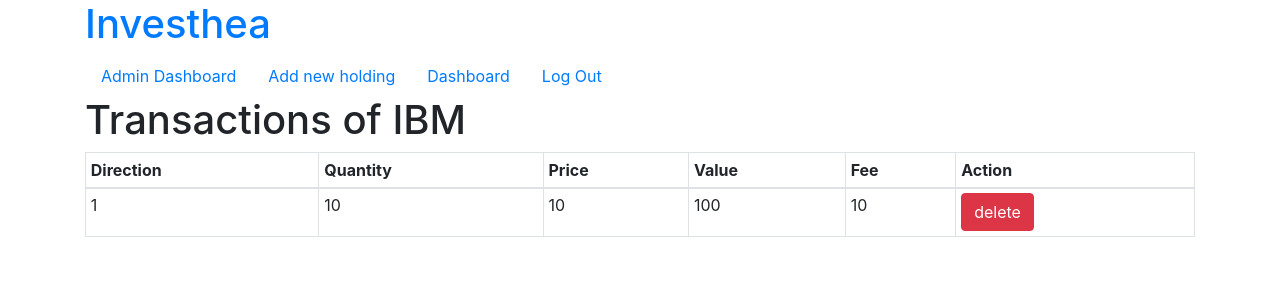
After one commit to petrvacha/investhea, a Django app: a page that uses web/templates/security_transactions/security_transactions.html in a window 1280 px wide. The commit adds this page. Shown: the top 300 px of the page. Run offline with Django 3.2, Linux system fonts and the light colour scheme; a user stored in the database is signed in; tables that the repository leaves empty hold one stand-in row (values such as "Sample post"); some libraries are stand-ins or nearby versions.

Commit message:
added list of transactions

```diff
--- a/web/services/users_securities.py
+++ b/web/services/users_securities.py
@@ -1,6 +1,7 @@
 from web.models import Exchange, UsersSecurities, User, Security
 from datetime import datetime
 from django.db.models import Sum
+from django.db.models import ExpressionWrapper, FloatField, F
 
 
 def create_users_security(*,
@@ -132,3 +133,21 @@
             }
 
     return results
+
+
+def get_users_transactions(*,
+                           user: User,
+                           ticker: str) -> dict:
+    ticker_string, exchange_string = ticker.split('.')
+    exchange = Exchange.objects.get(name=exchange_string)
+    security = Security.objects.get(ticker=ticker_string, exchange=exchange)
+    transactions = UsersSecurities.objects.filter(user=user, security=security).annotate(value=ExpressionWrapper(F('quantity') * F('price'), output_field=FloatField())).values()
+    # for transaction in transactions:
+    #     transaction
+    return transactions
+
+
+def delete_users_transaction(*,
+                             user: User,
+                             id: int) -> None:
+    UsersSecurities.objects.get(id=id, user=user).delete()
--- a/web/templates/dashboard/dashboard.html
+++ b/web/templates/dashboard/dashboard.html
@@ -25,7 +25,7 @@
 	<tbody>
 		{% for ticker, hold in securities.hold.items %}
 			<tr>
-				<td title="{{ securities.ticker_info|get_item:ticker|get_item:'ticker_name' }}">{{ ticker }}</td>
+				<td title="{{ securities.ticker_info|get_item:ticker|get_item:'ticker_name' }}"><a href="{% url 'security_transactions' ticker %}">{{ ticker }}</a></td>
 				<td> {{ hold|get_item:'total_quantity' }} </td>
 				<td></td>
 				<td></td>
--- /dev/null
+++ b/web/templates/security_transactions/security_transactions.html
@@ -0,0 +1,50 @@
+{% extends 'base.html' %}
+
+{% block title %}Security Transactions{% endblock %}
+
+{% block content %}
+<div class="content-section">
+	<h1>Transactions of IBM</h1>
+</div>
+<div id="security-transactions">
+<table class="table table-sm table-hover table-bordered">
+	<thead>
+	  <tr>
+		<th scope="col">Direction</th>
+		<th scope="col">Quantity</th>
+		<th scope="col">Price</th>
+		<th scope="col">Value</th>
+		<th scope="col">Fee</th>
+		<th scope="col">Action</th>
+	  </tr>
+	</thead>
+	<tbody>
+		<tr v-for="transaction in transactions">
+			<td scope="col">[[ transaction['direction'] ]]</td>
+			<td scope="col">[[ transaction['quantity'] ]]</td>
+			<td scope="col">[[ transaction['price'] ]]</td>
+			<td scope="col">[[ transaction['value'] ]]</td>
+			<td scope="col">[[ transaction['fee'] ]]</td>
+			<td><a href="" class="btn btn-danger">delete</button></td>
+		</tr>
+	</tbody>
+  </table>
+</div>
+
+{{ var_transactions|json_script:"var_transactions" }}
+
+<script>
+	var transactions = JSON.parse(document.getElementById('var_transactions').textContent);
+	const app = {
+		delimiters: ["[[", "]]"],
+		data() {
+			return {
+				transactions: transactions,
+			}
+		},
+	};
+
+	Vue.createApp(app).mount('#security-transactions');
+</script>
+
+{% endblock %}
--- a/web/urls.py
+++ b/web/urls.py
@@ -12,6 +12,8 @@
     path('form-new-holding/', views.form_new_holding, name="form_new_holding"),
     path('add-new-holding/', views.add_new_holding, name="add_new_holding"),
     path('form-sell/<str:ticker>/', views.form_sell, name="form_sell"),
+    path('security-transactions/<str:ticker>/', views.security_transactions, name="security_transactions"),
+    path('delete-users-transaction/<int:id>/', views.delete_users_transaction, name="delete_users_transaction"),
     path('admin-dashboard/', views.admin_dashboard, name="admin_dashboard"),
     path('download-list-of-stocks/', views.download_list_of_stocks, name="download_list_of_stocks"),
     path('', include('django.contrib.auth.urls')),
--- a/web/views.py
+++ b/web/views.py
@@ -16,8 +16,9 @@
 from web.tokens import account_activation_token
 from web.modules.alpha_vantage import AlphaVantageRequestor as avr
 from web.services.security import process_import
-from web.services.users_securities import buy_security, get_users_securities, sell_security, is_sell_number_okay
+from web.services.users_securities import buy_security, get_users_securities, sell_security, is_sell_number_okay, get_users_transactions
 from django.template.defaulttags import register
+from django.core.exceptions import ObjectDoesNotExist
 
 from datetime import datetime
 import json
@@ -191,3 +192,28 @@
         response["message"] = "Problem with the data processing."
 
     return JsonResponse(response)
+
+
+@staff_member_required
+def security_transactions(request, ticker):
+    transactions = get_users_transactions(user=request.user, ticker=ticker)
+
+    return render(request, "security_transactions/security_transactions.html", {
+        "var_transactions": list(transactions)
+    })
+
+
+@staff_member_required
+def delete_users_transaction(request, id):
+    response = {
+        "success": True,
+        "message": "The transaction has been successfully deleted.",
+    }
+
+    try:
+        delete_users_transaction(user=request.user, id=id)
+    except ObjectDoesNotExist:
+        response["success"] = False
+        response["message"] = "The transaction does not exist."
+
+    return JsonResponse(response)
```
